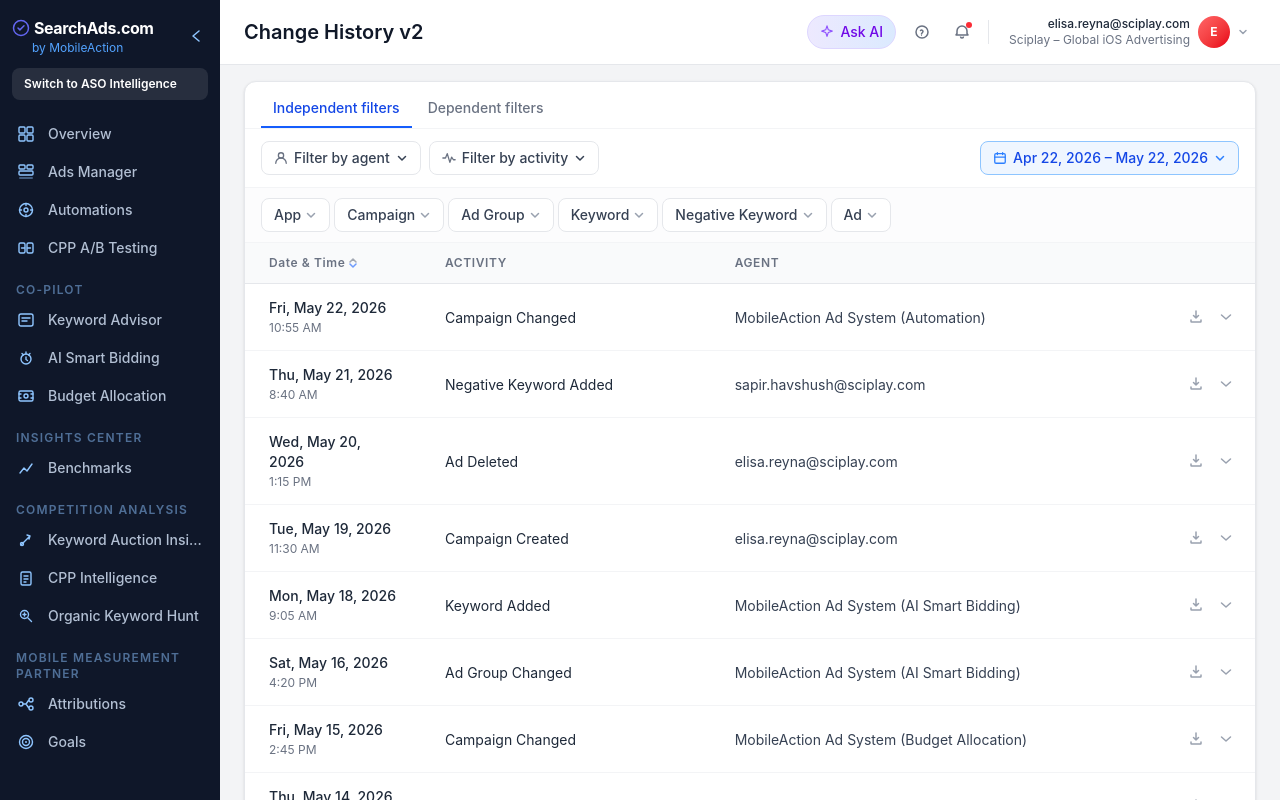
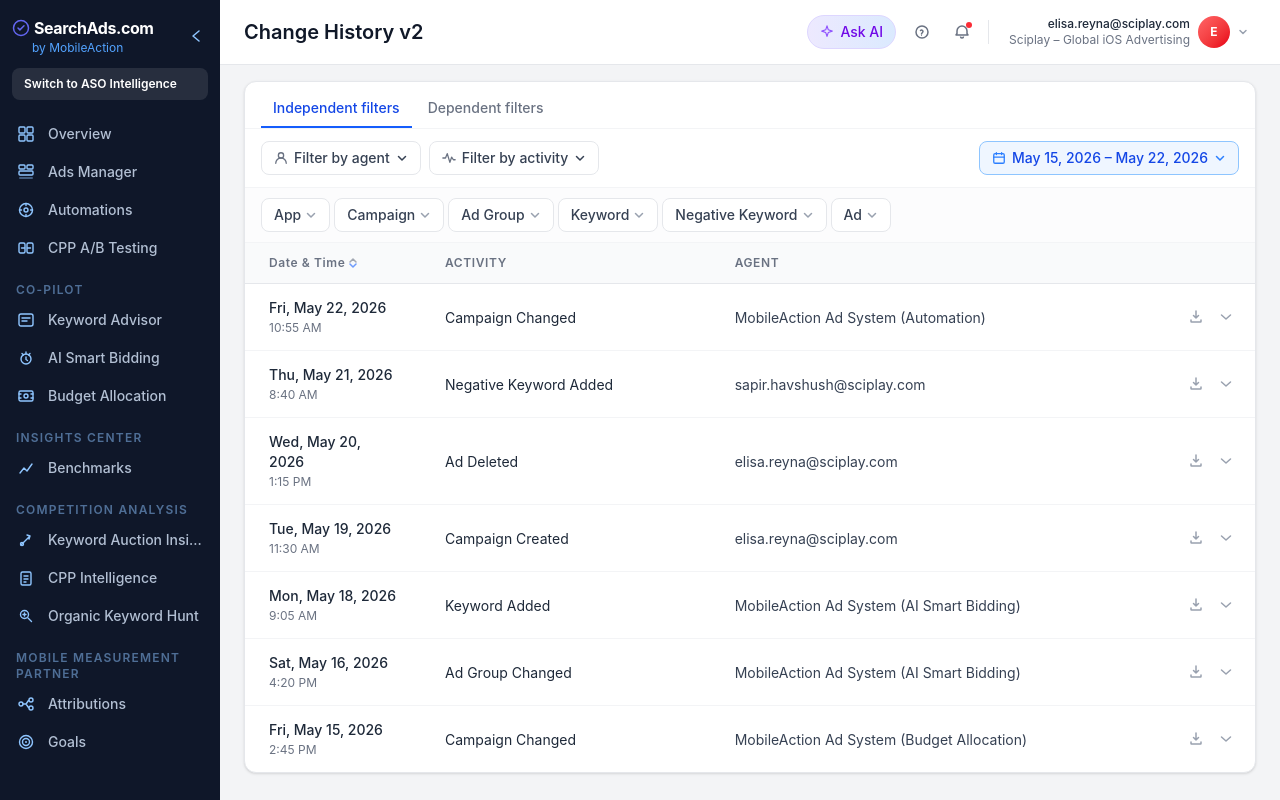
Before and after one commit to nazmibozdere-ma/changeHistory, a React (Vite) app: page / in a window 1280 px wide. Shown: the top 800 px of the page. Built offline with nearby package versions, Linux system fonts and the light colour scheme.

Commit message:
Change default date range to last 7 days on both tabs
Update both the Independent and Dependent filters tabs to start with
a 7-day window instead of 30 days.

```diff
--- a/src/App.tsx
+++ b/src/App.tsx
@@ -25,7 +25,7 @@ export default function App() {
   const [dateRange, setDateRange] = useState<{ start: Date | null; end: Date | null }>(() => {
     const end = new Date();
     const start = new Date();
-    start.setDate(start.getDate() - 30);
+    start.setDate(start.getDate() - 7);
     return { start, end };
   });
 
@@ -36,7 +36,7 @@ export default function App() {
   const [linkedDateRange, setLinkedDateRange] = useState<{ start: Date | null; end: Date | null }>(() => {
     const end = new Date();
     const start = new Date();
-    start.setDate(start.getDate() - 30);
+    start.setDate(start.getDate() - 7);
     return { start, end };
   });
   const [linkedEntityFilters, setLinkedEntityFilters] = useState<EntityFilterMap>({});
```
